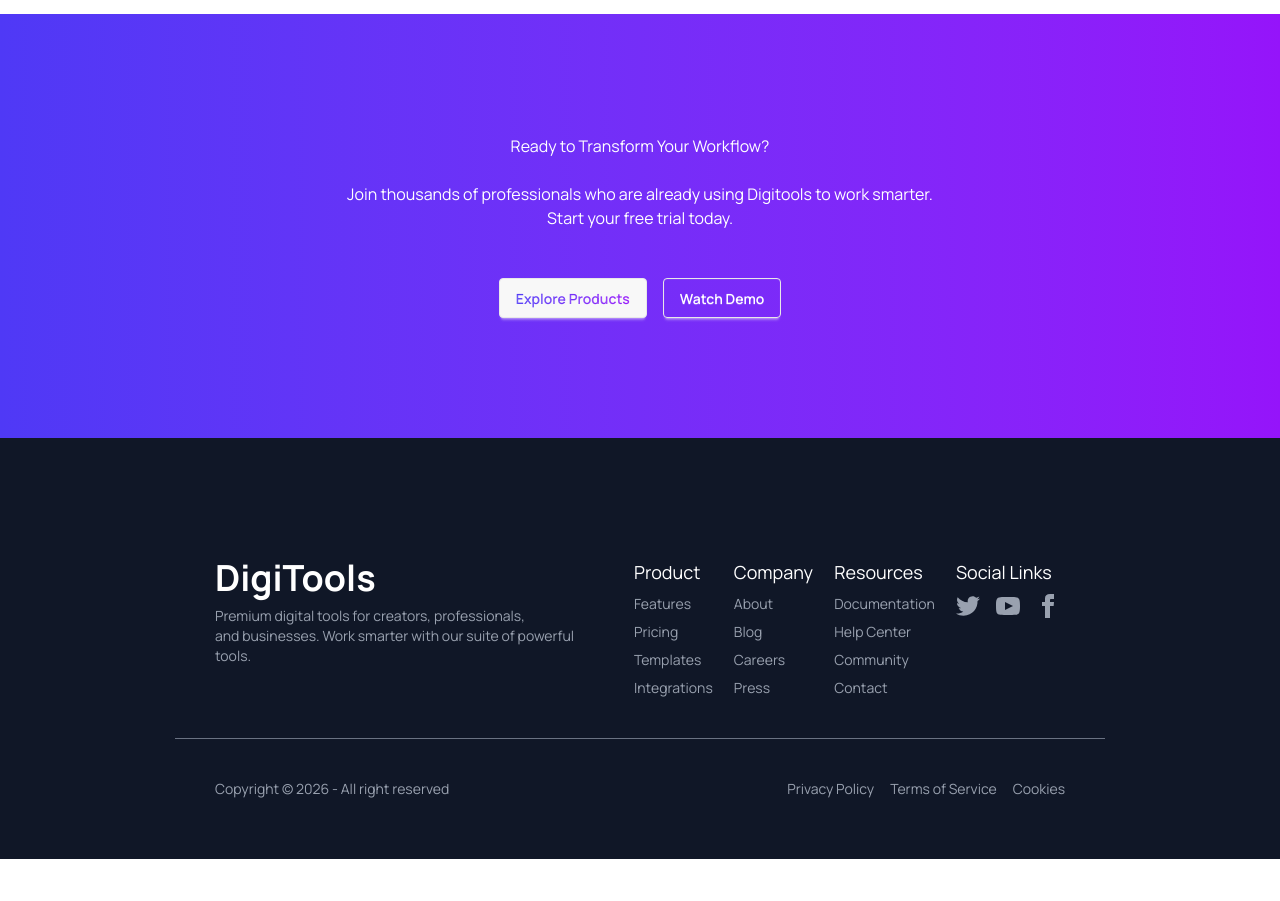
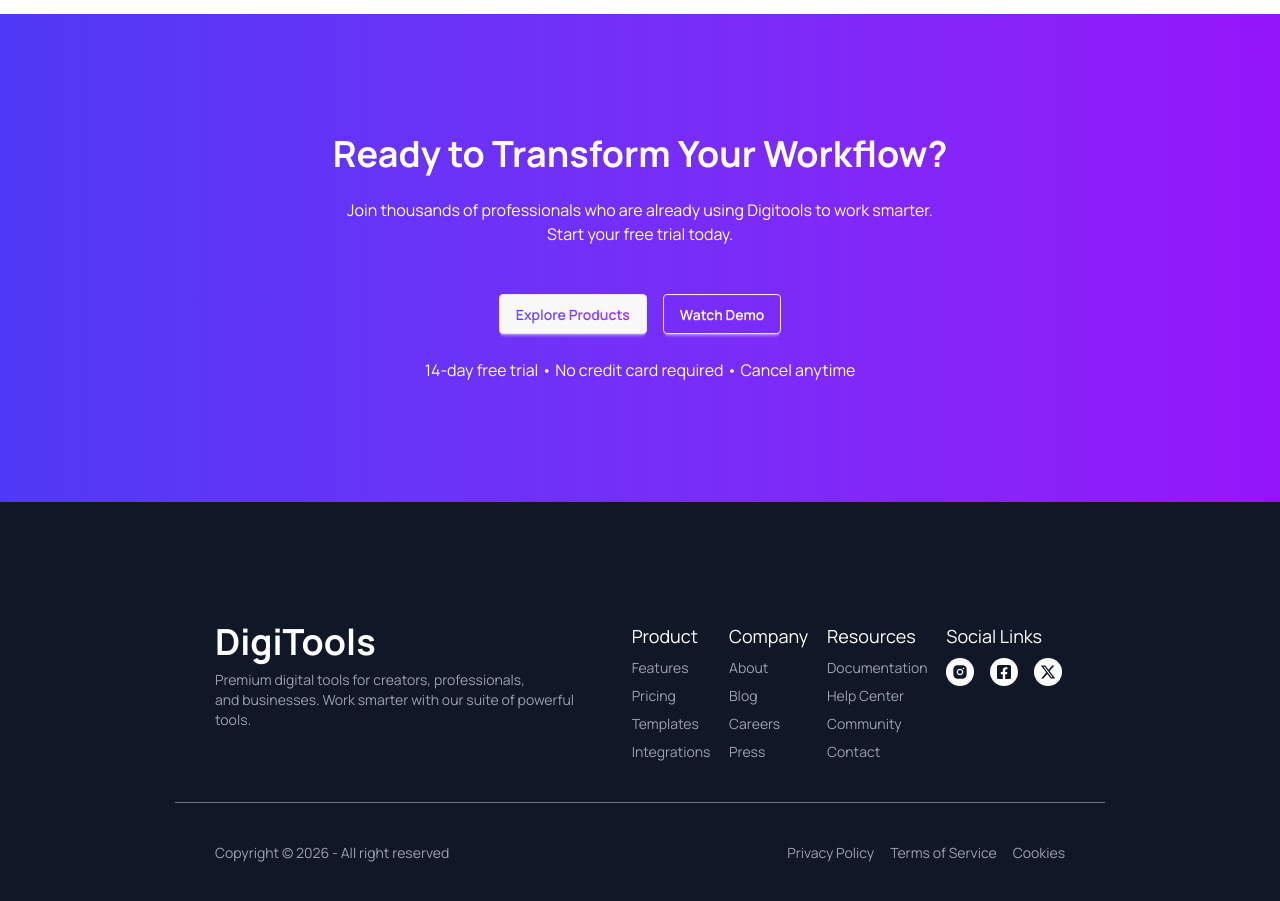
Before and after one commit to Reyad-Hoq/digitools-ai, a React (Vite) app: page / in a window 1280 px wide. Shown: the part 5540-6441 px from the top of the page. Before the commit the page ends 6399 px from the top, so only its background shows below. Built offline with nearby package versions, Linux system fonts and the light colour scheme.

Commit message:
footer and content updated for different screen

```diff
--- a/src/components/Moreinfo.jsx
+++ b/src/components/Moreinfo.jsx
@@ -1,14 +1,16 @@
 import React from "react";
+
 const Moreinfo = () => {
   return (
     <div className="bg-linear-to-r from-[#4F39F6] to-[#9514FA] w-full mx-auto flex justify-center items-center flex-col text-center py-30 space-y-6 text-white">
-      <h1>Ready to Transform Your Workflow?</h1>
+      <h1 className="text-4xl font-bold">Ready to Transform Your Workflow?</h1>
       <p>Join thousands of professionals who are already using Digitools to work smarter. <br /> Start your free trial today.</p>
       <div className="mt-6 flex gap-4">
         <button className="btn "><span className="bg-linear-to-r from-[#4F39F6] to-[#9514FA] bg-clip-text text-transparent">Explore Products</span></button>
         <button className="btn bg-transparent"><span className="bg-white bg-clip-text text-transparent ">Watch Demo</span></button>
+      </div>
+      <p>14-day free trial • No credit card required • Cancel anytime</p>
 
-      </div>
     </div >
   )
 };
--- a/src/components/footer.jsx
+++ b/src/components/footer.jsx
@@ -1,4 +1,9 @@
 import React from "react";
+import { RiInstagramFill } from "react-icons/ri";
+import { FaFacebookSquare } from "react-icons/fa";
+import { FaXTwitter } from "react-icons/fa6";
+
+
 const Footer = () => {
   return <div className="w-9/12 mx-auto text-center pt-15">
     <footer className="footer sm:footer-horizontal text-gray-400 p-10">
@@ -29,44 +34,29 @@ const Footer = () => {
       </nav>
       <nav>
         <h6 className="text-white text-lg">Social Links</h6>
-        <div className="grid grid-flow-col gap-4">
+        <div className="grid grid-flow-col gap-4 text-[#101727]">
+          <div className="bg-white w-7 h-7 flex items-center justify-center rounded-full">
             <a>
-            <svg
-              xmlns="http://www.w3.org/2000/svg"
-              width="24"
-              height="24"
-              viewBox="0 0 24 24"
-              className="fill-current">
-              <path
-                d="M24 4.557c-.883.392-1.832.656-2.828.775 1.017-.609 1.798-1.574 2.165-2.724-.951.564-2.005.974-3.127 1.195-.897-.957-2.178-1.555-3.594-1.555-3.179 0-5.515 2.966-4.797 6.045-4.091-.205-7.719-2.165-10.148-5.144-1.29 2.213-.669 5.108 1.523 6.574-.806-.026-1.566-.247-2.229-.616-.054 2.281 1.581 4.415 3.949 4.89-.693.188-1.452.232-2.224.084.626 1.956 2.444 3.379 4.6 3.419-2.07 1.623-4.678 2.348-7.29 2.04 2.179 1.397 4.768 2.212 7.548 2.212 9.142 0 14.307-7.721 13.995-14.646.962-.695 1.797-1.562 2.457-2.549z"></path>
-            </svg>
+              <RiInstagramFill className="h-4 w-4" />
             </a>
+          </div>
+          <div className="bg-white w-7 h-7 flex items-center justify-center rounded-full">
             <a>
-            <svg
-              xmlns="http://www.w3.org/2000/svg"
-              width="24"
-              height="24"
-              viewBox="0 0 24 24"
-              className="fill-current">
-              <path
-                d="M19.615 3.184c-3.604-.246-11.631-.245-15.23 0-3.897.266-4.356 2.62-4.385 8.816.029 6.185.484 8.549 4.385 8.816 3.6.245 11.626.246 15.23 0 3.897-.266 4.356-2.62 4.385-8.816-.029-6.185-.484-8.549-4.385-8.816zm-10.615 12.816v-8l8 3.993-8 4.007z"></path>
-            </svg>
+              <FaFacebookSquare className="h-4 w-4" />
+
             </a>
+          </div>
+          <div className="bg-white w-7 h-7 flex items-center justify-center rounded-full">
             <a>
-            <svg
-              xmlns="http://www.w3.org/2000/svg"
-              width="24"
-              height="24"
-              viewBox="0 0 24 24"
-              className="fill-current">
-              <path
-                d="M9 8h-3v4h3v12h5v-12h3.642l.358-4h-4v-1.667c0-.955.192-1.333 1.115-1.333h2.885v-5h-3.808c-3.596 0-5.192 1.583-5.192 4.615v3.385z"></path>
-            </svg>
+              <FaXTwitter className="h-4 w-4" />
             </a>
+
+          </div>
+
         </div>
       </nav>
     </footer>
-    <footer className="flex justify-between items-center gap-10 text-gray-400 text-sm border-gray-500 border-t p-10">
+    <footer className="flex flex-col-reverse md:flex-row justify-between items-center gap-10 text-gray-400 text-sm border-gray-500 border-t p-10">
       <aside className="grid-flow-col items-center">
         <p>Copyright © {new Date().getFullYear()} - All right reserved</p>
       </aside>
```
Lines whose indentation alone changed are shown as unchanged.
